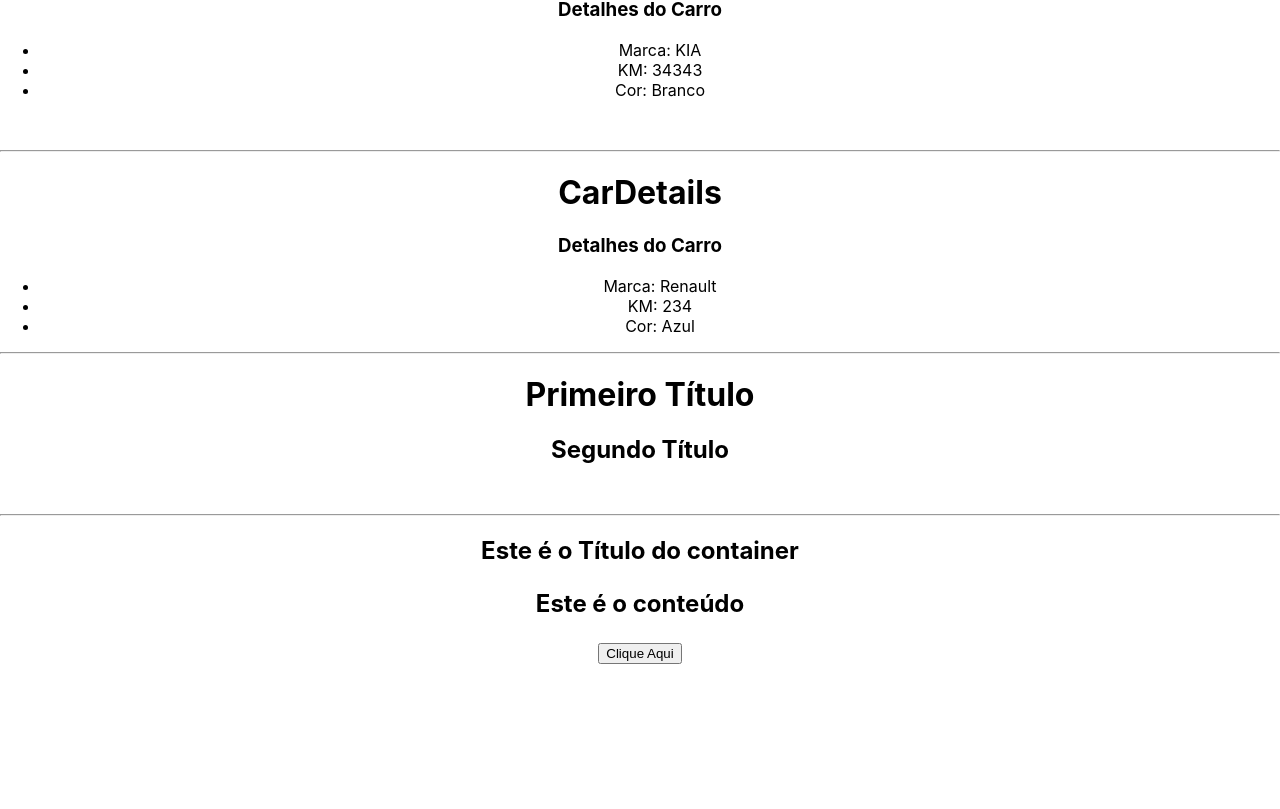
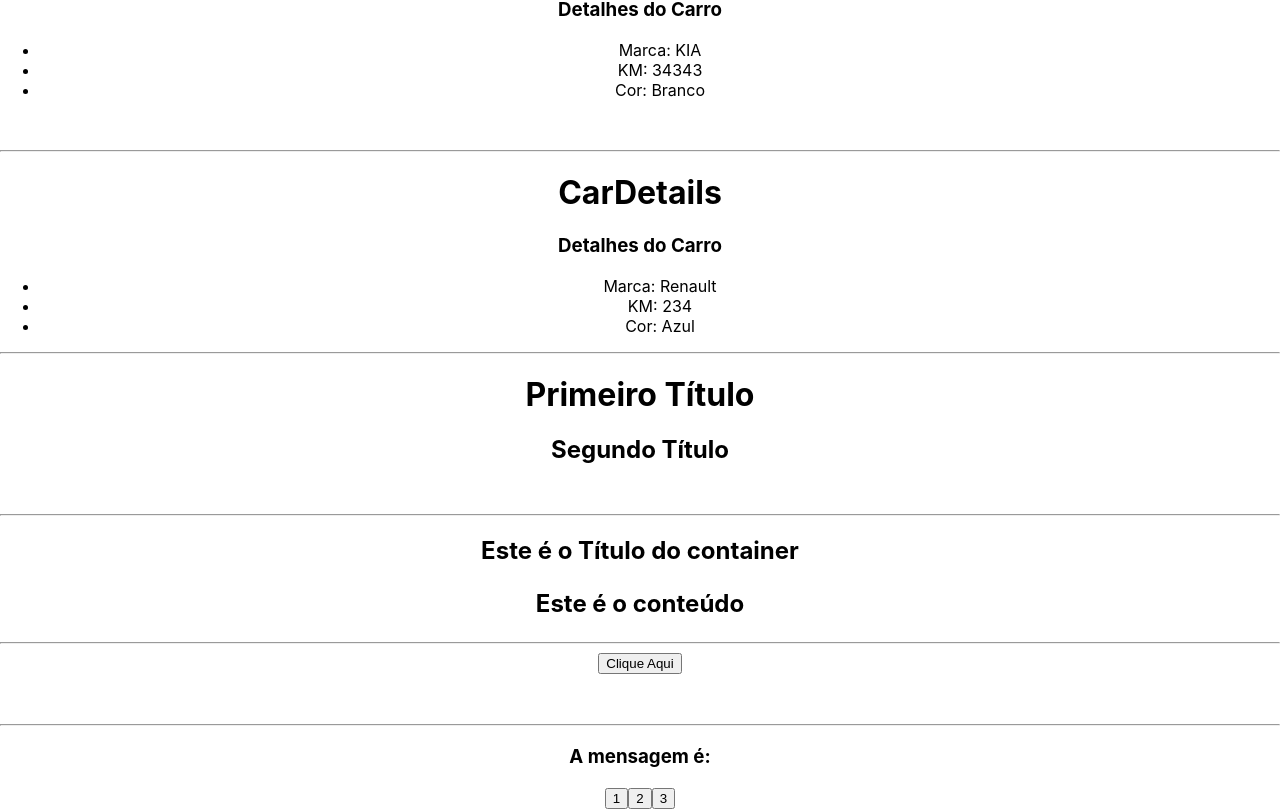
Before and after one commit to Miguel-Antunes/CursoReact, a React (Create React App) app in the folder 3_AVANCANDO_EM_REACT/avancando/: page / in a window 1280 px wide. Shown: the part 3222-4031 px from the top of the page. Before the commit the page ends 3886 px from the top, so only its background shows below. Built offline with nearby package versions, Linux system fonts and the light colour scheme.

Commit message:
Criação dos componentes Message e ChangeMessage (state lift)

```diff
--- a/3_AVANCANDO_EM_REACT/avancando/src/App.js
+++ b/3_AVANCANDO_EM_REACT/avancando/src/App.js
@@ -10,6 +10,8 @@
 import Fragment from './components/Fragment';
 import Container from './components/Container';
 import ExecuteFunction from './components/ExecuteFunction';
+import Message from './components/Message';
+import ChangeMessageState from './components/ChangeMessageState';
 
 function App() {
 
@@ -22,6 +24,11 @@
     { id: 3, brand: "Renault", color: "Azul", newCar: false, km: 234 }
 
   ]
+  const [message, sertMessage] = useState("");
+  const handleMessage = (msg) => {
+    sertMessage(msg);
+  }
+
   function showMessage() {
     console.log("Evento do componente pai")
   }
@@ -29,9 +36,13 @@
   return (
     <div className="App">
       <h1>Avançando em React</h1>
+
+      {/*imagem em public */}
       <div>
         <img src="./img1.jpg" alt="Paisagem" />
       </div>
+
+      {/*imagem em assets */}
       <div>
         <img src={City} alt="Cidade" />
       </div>
@@ -40,11 +51,18 @@
         <ManageData />
         <ListRender />
         <ConditionalRender />
+
+        {/*props */}
         <ShowUserName name="Miguel" idade={idade} userName={userName} />
+
+        {/*destruturing*/}
         <CarDetails brand="VW" km={10000} color="Azul" newCar={false} />
+
+        {/*reaproveitando*/}
         <CarDetails brand="Ford" km={0} color="Azul" newCar={true} />
         <CarDetails brand="Fiat" km={4500} color="Azul" newCar={false} />
 
+        {/*loop em Array de objetos*/}
         {cars.map(
           (car) => (
             <CarDetails
@@ -55,14 +73,22 @@
               newCar={car.newCar} />)
         )}
 
+        {/*Fragment*/}
+        <Fragment />
 
-        <Fragment />
+        {/*Children*/}
         <Container>
           <p>
             Este é o conteúdo
           </p>
         </Container>
+
+        {/*Executar Função*/}
         <ExecuteFunction myFunction={showMessage} />
+
+        {/*State lift*/}
+        <Message msg={message} />
+        <ChangeMessageState handleMessage={handleMessage} />
       </div>
 
     </div>
--- /dev/null
+++ b/3_AVANCANDO_EM_REACT/avancando/src/components/ChangeMessageState.js
@@ -0,0 +1,13 @@
+
+const ChangeMessageState = ({ handleMessage }) => {
+    const messages = ["Oi", "Olá", "Oi, Tudo Bem"]
+    return (
+        <div>
+            <button onClick={() => handleMessage(messages[0])}>1</button>
+            <button onClick={() => handleMessage(messages[1])}>2</button>
+            <button onClick={() => handleMessage(messages[2])}>3</button>
+        </div>
+    )
+}
+
+export default ChangeMessageState
--- a/3_AVANCANDO_EM_REACT/avancando/src/components/ExecuteFunction.js
+++ b/3_AVANCANDO_EM_REACT/avancando/src/components/ExecuteFunction.js
@@ -1,6 +1,9 @@
 function ExecuteFunction({ myFunction }) {
     return (
         <div>
+            <div>
+                <hr />
+            </div>
             <button onClick={myFunction}>Clique Aqui</button>
         </div>
     )
--- /dev/null
+++ b/3_AVANCANDO_EM_REACT/avancando/src/components/Message.js
@@ -0,0 +1,14 @@
+import React from 'react'
+
+const Message = ({ msg }) => {
+    return (
+        <div style={{ marginTop: "50px" }}>
+            <div>
+                <hr />
+            </div>
+            <h3>A mensagem é: {msg}</h3>
+        </div>
+    )
+}
+
+export default Message
```
